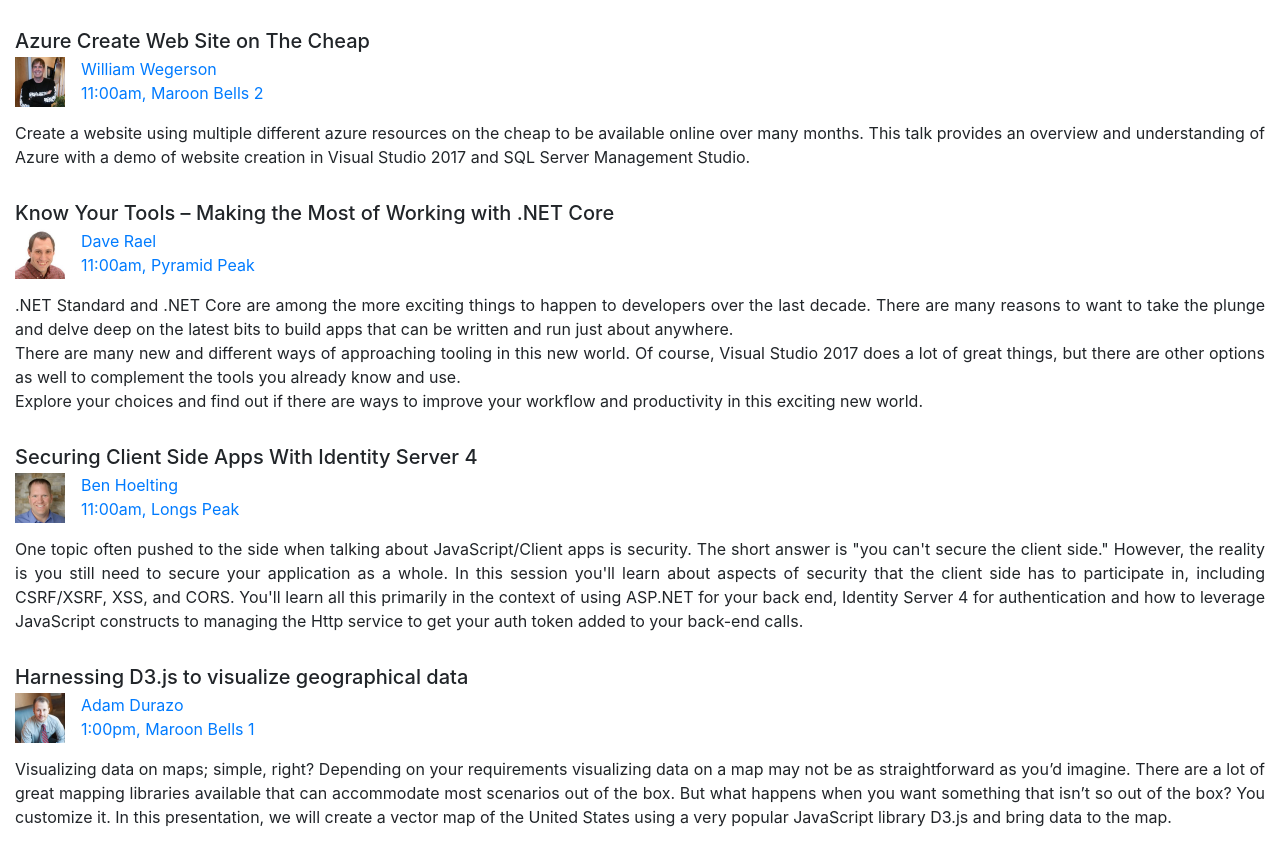
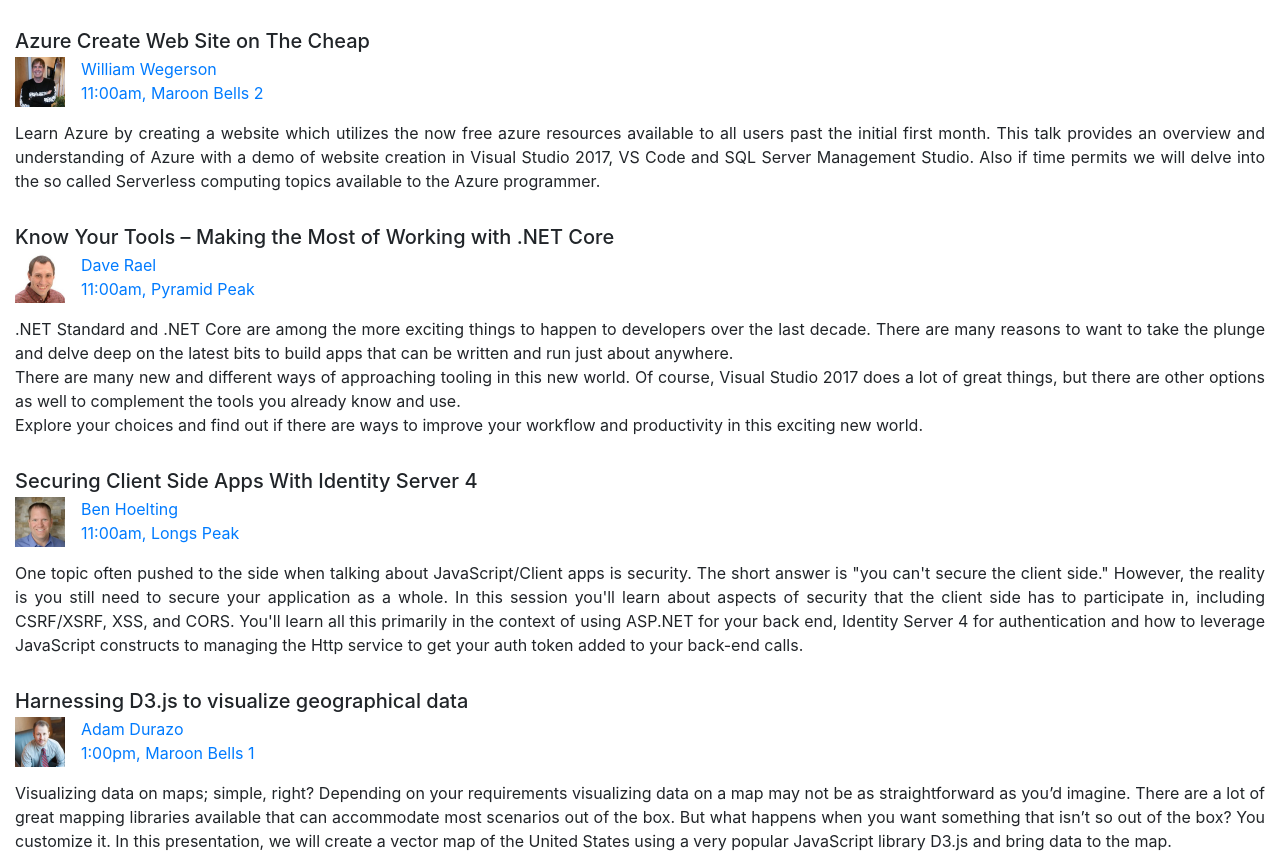
Before and after one commit to denverdevday/nov-2017, a plain HTML site: page index.html in a window 1280 px wide. Shown: the part 1969-2827 px from the top of the page. Drawn offline with nearby package versions, Linux system fonts and the light colour scheme.

Commit message:
Update index.html
Bill's session description change

```diff
--- a/index.html
+++ b/index.html
@@ -233,7 +233,7 @@
                             <a href="#sc-ts">11:00am, Maroon Bells 2</a></p>
                     </div>
                 </div>
-                <p class="text-justify">Create a website using multiple different azure resources on the cheap to be available online over many months. This talk provides an overview and understanding of Azure with a demo of website creation in Visual Studio 2017 and SQL Server Management Studio.</p>
+                <p class="text-justify">Learn Azure by creating a website which utilizes the now free azure resources available to all users past the initial first month. This talk provides an overview and understanding of Azure with a demo of website creation in Visual Studio 2017, VS Code and SQL Server Management Studio. Also if time permits we will delve into the so called Serverless computing topics available to the Azure programmer.</p>
             </div>
         </li>
 
```
